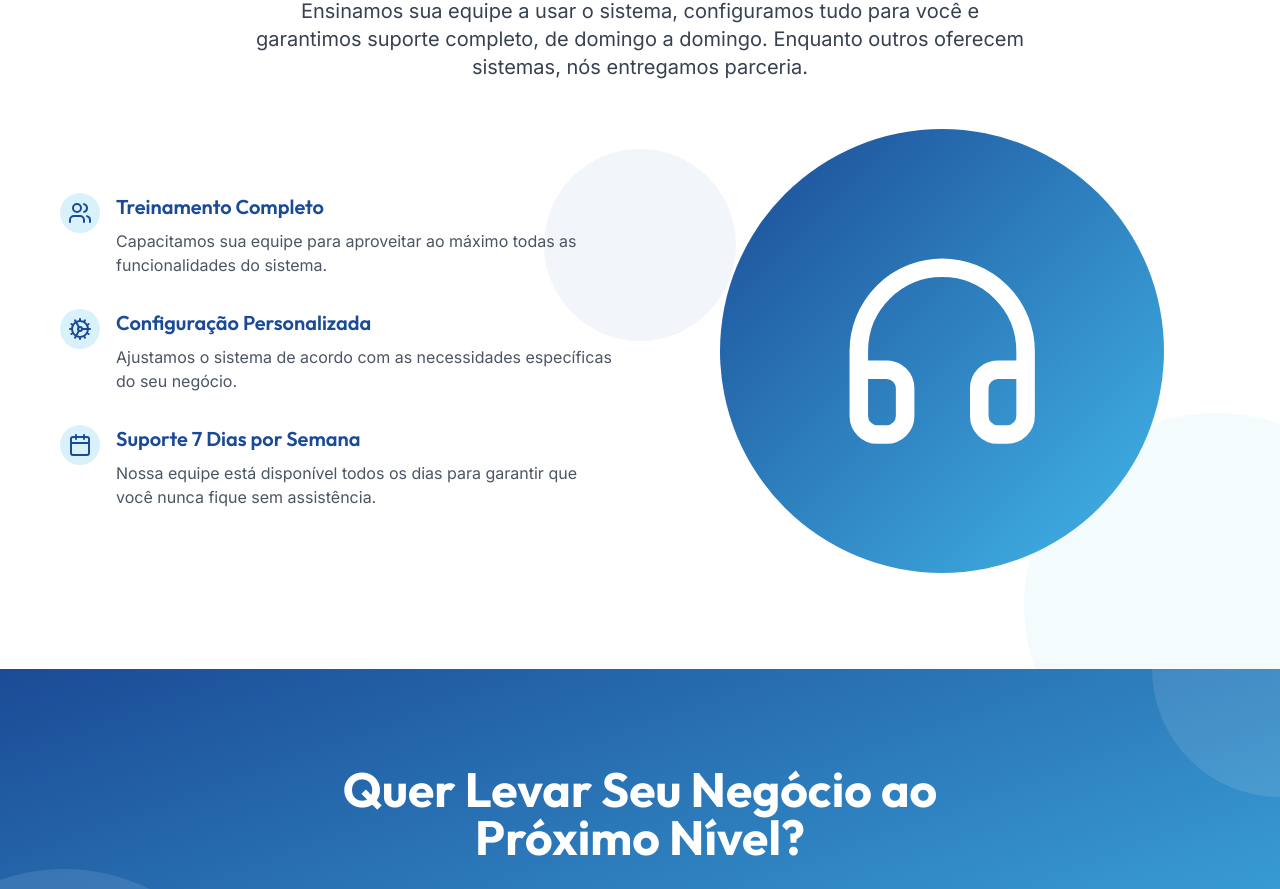
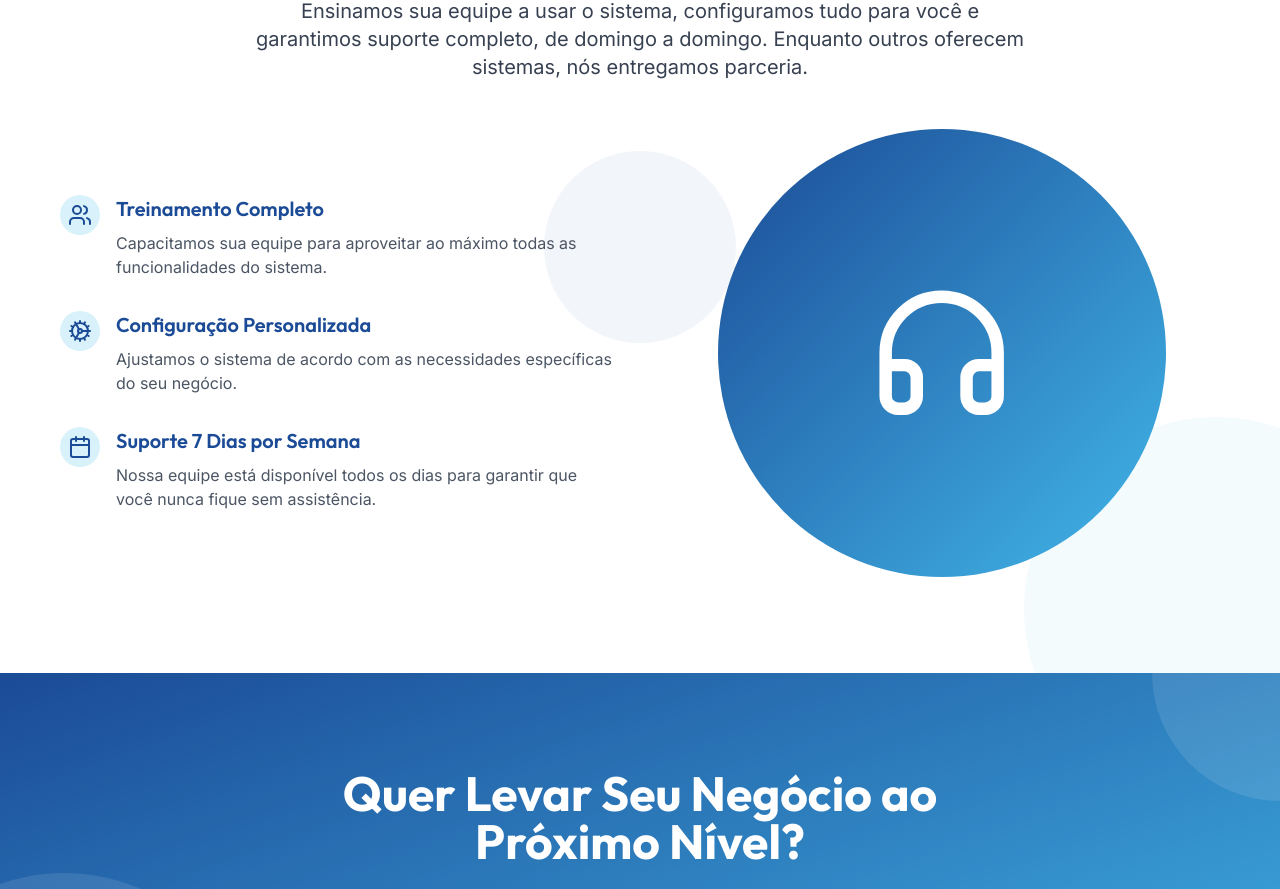
Before and after one commit to Nathalia-Macedo/unitech, a React (Create React App) app: page / in a window 1280 px wide. Shown: the part 4971-5860 px from the top of the page. Built offline with nearby package versions, Linux system fonts and the light colour scheme.

Commit message:
subindo alteracao no background da suporte

```diff
--- a/src/Components/SuportPersonalizado.jsx
+++ b/src/Components/SuportPersonalizado.jsx
@@ -27,8 +27,8 @@ const SuportePersonalizado = () => {
             ))}
           </div>
           <div className="relative">
-            <div className="w-4/5 aspect-square bg-gradient-to-br from-[#1B4B96] to-[#42B7E9] rounded-full flex items-center justify-center mx-auto">
-              <HeadphonesIcon className="w-1/2 h-1/2 text-white" />
+            <div className="w-full max-w-md aspect-square bg-gradient-to-br from-[#1B4B96] to-[#42B7E9] rounded-full flex items-center justify-center mx-auto">
+              <HeadphonesIcon className="w-1/3 h-1/3 text-white" />
             </div>
           </div>
         </div>
```
